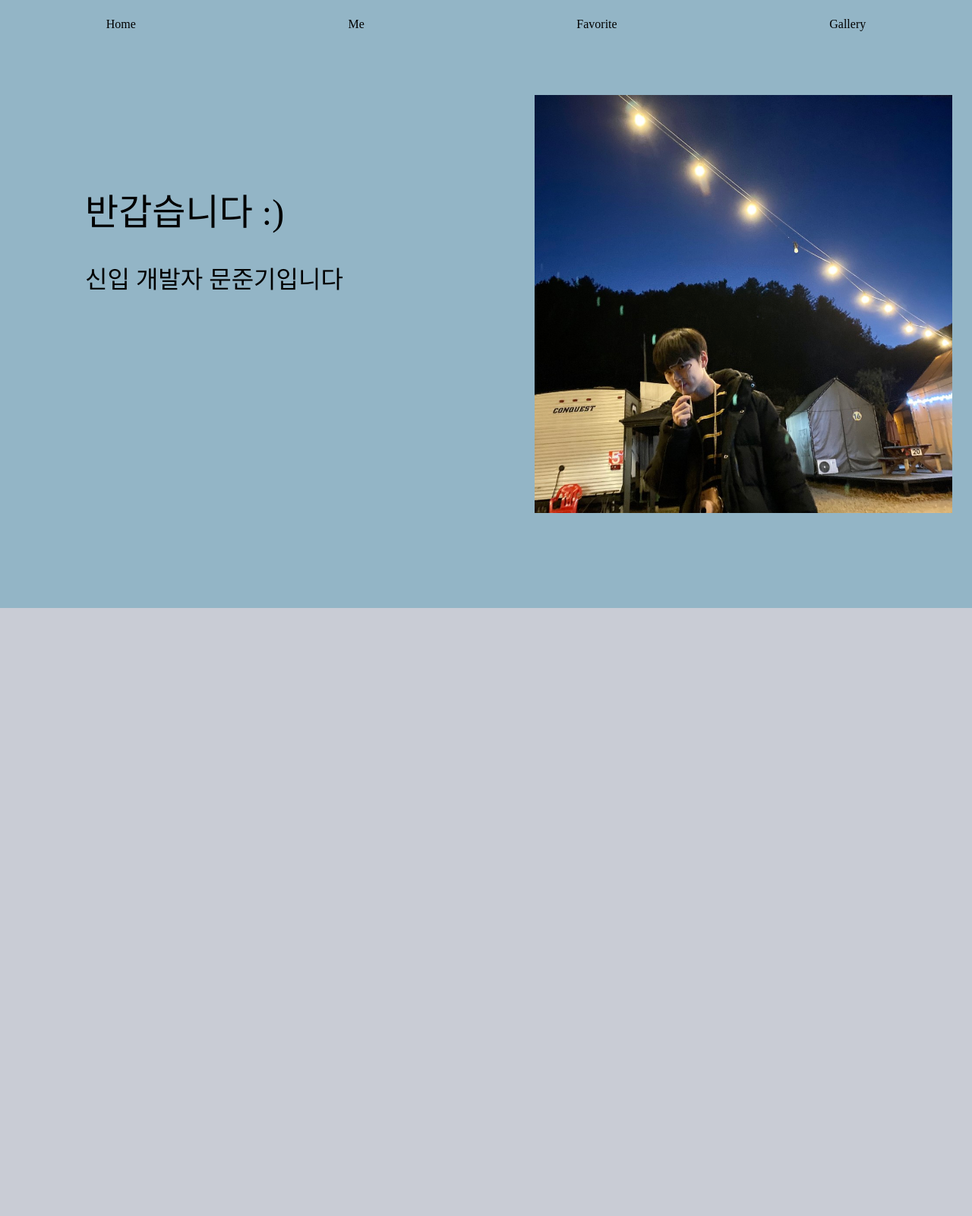
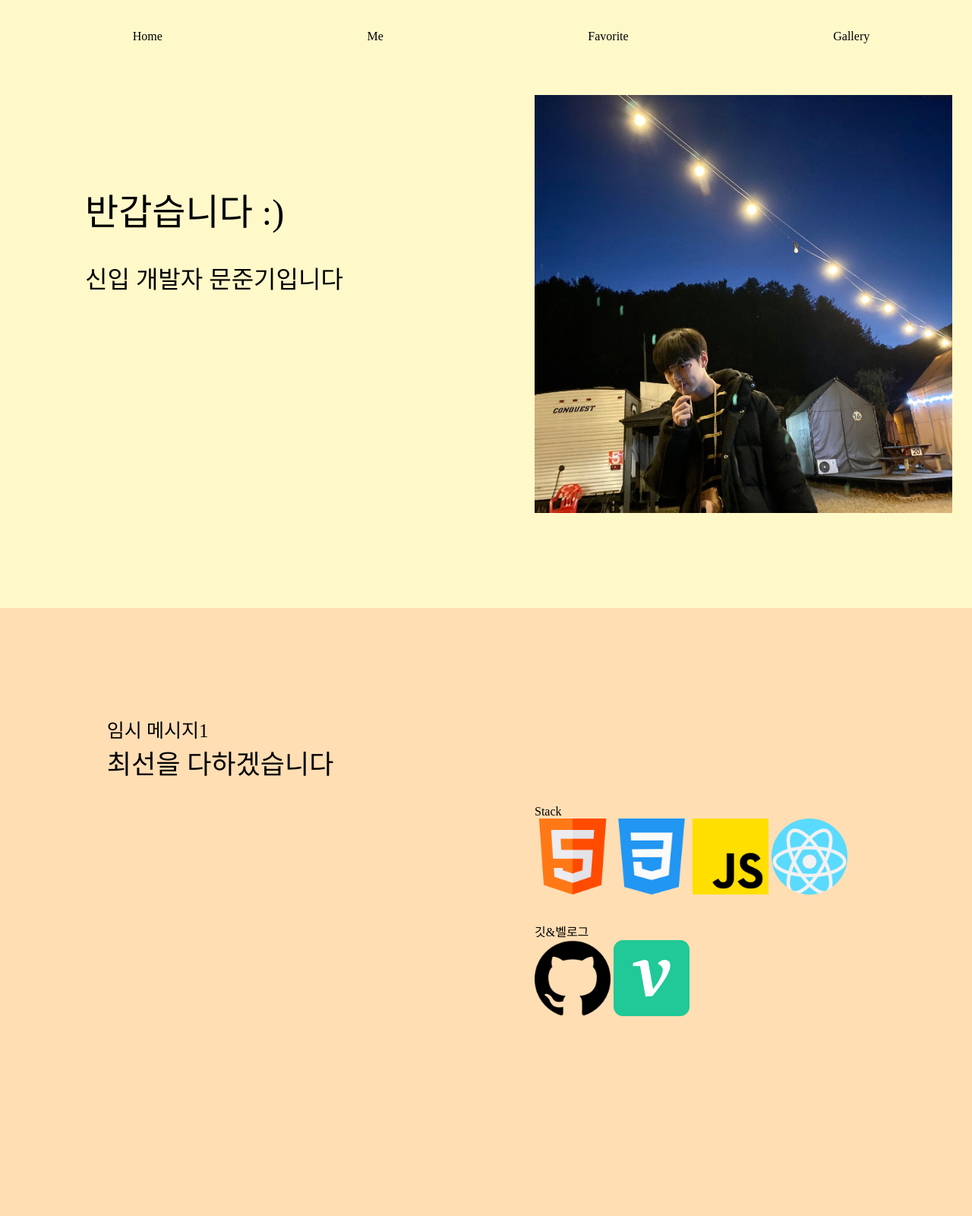
Before and after one commit to dalgit/introduce_js, a plain HTML site: page index.html in a window 1280 px wide. Shown: the top 1600 px of the page at 76% size. Drawn offline with Linux system fonts and the light colour scheme; files whose address does not match are found by name.

Commit message:
me화면 구현

```diff
--- a/css/style.css
+++ b/css/style.css
@@ -26,9 +26,10 @@ header {
     display: flex;
     justify-content: space-around;
     align-items: center;
+    list-style: none;
 }
 
-.nav-list {
+.nav-container li {
     cursor: pointer;
 }
 
@@ -36,55 +37,108 @@ header {
 .home-container {
     width: 100vw;
     height: 100vh;
-    background-color: #93B5C6;
+    background-color: #FFF9CA;
     display:flex;
 }
 
-.msg-box {
+.home-container .msg-box {
     padding-left: 7rem;
     padding-top: 15rem;
     width:55%
 }
 
-.msg1 {
+.home-container .msg1 {
     font-size: 3rem;
 }
 
-.msg2 {
+.home-container .msg2 {
     padding-top: 2rem;
     font-size: 2rem;
 }
 
-.img-box{
+.home-container .img-box{
     display:flex;
     justify-content: center;
     align-items: center;
     padding-right: 0rem;
 }
 
-.img {
+.home-container .img {
     width:550px;
     height:550px;
 }
+/* -------------------------------------- */
 
 
 
+/* -----------Me 화면 (페이지2)----------- */
+.me-container {
+    width: 100vw;
+    height: 100vh;
+    background-color: #FFDEB4;
+    display:flex;
+}
+
+.motto-box{
+    width:55%;
+}
+
+.motto-msg-box{
+    padding-top:20%;
+    padding-left:20%;
+}
+
+.motto-msg1{
+    border-radius: 2px;
+    font-size:25px;
+}
+.motto-msg2{
+    font-size:35px;
+}
+
+.info-container{
+
+    display:flex;
+    flex-direction: column;
+    justify-content: center;
+}
+.stack-box{
+    display:flex;
+    flex-direction: column;
+}
+
+.my-box{
+    padding-top:2rem;
+    display:flex;
+    flex-direction: column;
+}
+
+.stack-box .img {
+    width:100;
+    height:100px;
+}
+
+.my-box .img {
+    width:100;
+    height:100px;
+}
 
 
-.section2-container {
-    width: 100vw;
-    height: 100vh;
-    background-color: #C9CCD5;
-}
-
+/* -------------------------------------- */
 .section3-container {
     width: 100vw;
     height: 100vh;
-    background-color: #E4D8DC;
+    background-color: #FFB4B4;
 }
 
 .section4-container {
     width: 100vw;
     height: 100vh;
-    background-color: #FFE3E3;
+    background-color: #B2A4FF;
 }
+
+
+
+html{
+	scroll-behavior: smooth;
+}
--- a/index.html
+++ b/index.html
@@ -7,21 +7,22 @@
     <meta name="viewport" content="width=device-width, initial-scale=1.0">
     <title>introduce</title>
     <link rel="stylesheet" href="css/style.css" />
+    <script src="https://kit.fontawesome.com/f1def33959.js" crossorigin="anonymous"></script>
 </head>
 
 <body>
     <header>
         <div class="inner">
-            <div class="nav-container">
-                <div class="nav-list">Home</div>
-                <div class="nav-list">Me</div>
-                <div class="nav-list">Favorite</div>
-                <div class="nav-list">Gallery</div>
-            </div>
+            <ul class="nav-container">
+                <li data-link="#sec1">Home</a></li>
+                <li data-link="#sec2">Me</li>
+                <li data-link="#sec3">Favorite</li>
+                <li data-link="#sec4">Gallery</li>
+            </ul>
         </div>
     </header>
 
-    <section>
+    <section id="sec1">
         <div class="inner">
             <div class="home-container">
                 <div class="msg-box">
@@ -29,29 +30,59 @@
                     <div class="msg2">신입 개발자 문준기입니다</div>
                 </div>
                 <div class="img-box">
-                    <img class="img"
-                        src="C:\Users\junki\Documents\introduce_js\img\me2.jpg"
-                        alt="나" />
+                    <img class="img" src="img\me2.jpg" alt="나" />
+                </div>
+
+            </div>
+        </div>
+    </section>
+
+    <section id="sec2">
+        <div class="inner">
+            <div class="me-container">
+                <div class="motto-box">
+                    <div class="motto-msg-box">
+                        <div class="motto-msg1">임시 메시지1</div>
+                        <div class="motto-msg2"> 최선을 다하겠습니다</div>
+                    </div>
+                </div>
+                <div class="info-container">
+
+                    <div class="stack-box">
+                        <div class="stack-msg">
+                            Stack
+                        </div>
+                        <div class="stack-img">
+                            <img class="img" src="img\html.png" />
+                            <img class="img" src="img\css.png" />
+                            <img class="img" src="img\javascript.png" />
+                            <img class="img" src="img\react.png" />
+                        </div>
+                    </div>
+
+                    <div class="my-box">
+                        <div>
+                            깃&벨로그
+                        </div>
+                        <div>
+                            <img class="img" src="img\git.png" />
+                            <img class="img" src="img\velog.png" />
+                        </div>
+                    </div>
                 </div>
             </div>
         </div>
     </section>
 
-    <section>
+    <section id="sec3">
         <div class="inner">
-            <div class="section2-container">
+            <div class="section3-container">
+                여긴섹션3
             </div>
         </div>
     </section>
 
-    <section>
-        <div class="inner">
-            <div class="section3-container">
-            </div>
-        </div>
-    </section>
-
-    <section>
+    <section id="sec4">
         <div class="inner">
             <div class="section4-container">
             </div>
--- a/js/main.js
+++ b/js/main.js
@@ -0,0 +1,6 @@
+document.querySelector('.nav-container').addEventListener('click',e=>{
+    if(e.target.nodeName === 'LI'){
+      let id_value = e.target.dataset.link;
+      document.querySelector(id_value).scrollIntoView({behavior : 'smooth'});
+    }
+  });
```
Also changed, not shown: img/css.png (added), img/git.png (added), img/html.png (added), img/javascript.png (added), img/react.png (added), img/velog.png (added).
